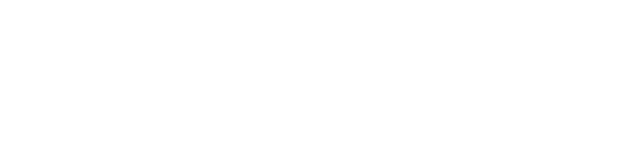
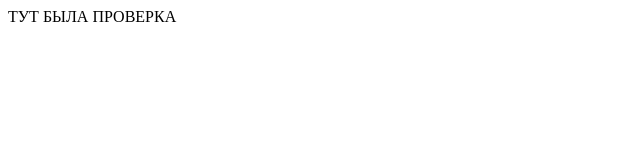
Before and after one commit to atlaua18/JS, a plain HTML site: page first-project/index.html in a window 1280 px wide. Shown: the whole page, without its empty margins (0-640 px from the left). Drawn offline with Linux system fonts and the light colour scheme.

Commit message:
PROVERKA

```diff
--- a/first-project/index.html
+++ b/first-project/index.html
@@ -7,6 +7,6 @@
     <title>Document</title>
 </head>
 <body>
-
+    ТУТ БЫЛА ПРОВЕРКА
 </body>
 </html>
```
